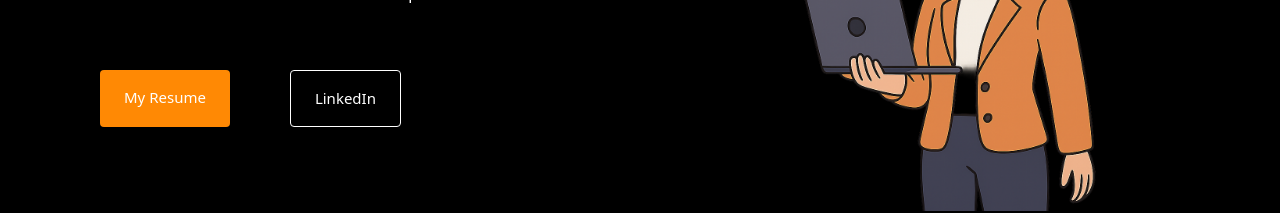
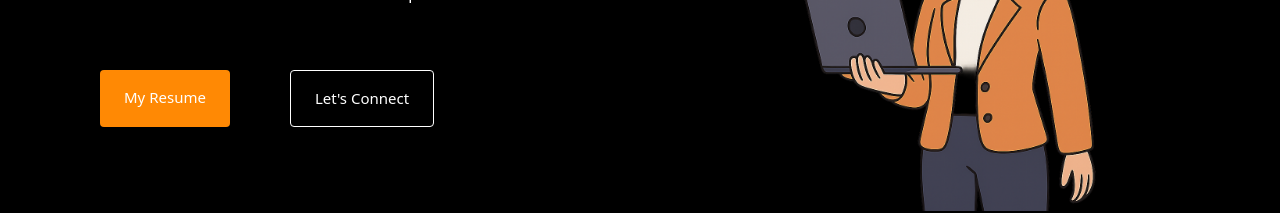
Before and after one commit to Kowshika-K29/My-Portfolio, a React (Vite) app: page /HomePage in a window 1280 px wide. Shown: the part 301-514 px from the top of the page. Built offline with nearby package versions, Linux system fonts and the light colour scheme.

Commit message:
home button name

```diff
--- a/src/pages/HomePage.tsx
+++ b/src/pages/HomePage.tsx
@@ -41,7 +41,7 @@ const repeatedSkills = [...skills, ...skills, ...skills];
         href="https://www.linkedin.com/in/kowshika--k"
         target="_blank"
         className="button-Home border border-white text-white py-4 px-6 font-medium text-[15px] rounded">
-        LinkedIn
+        Let's Connect
       </a>
     </div>
   </div>
```
